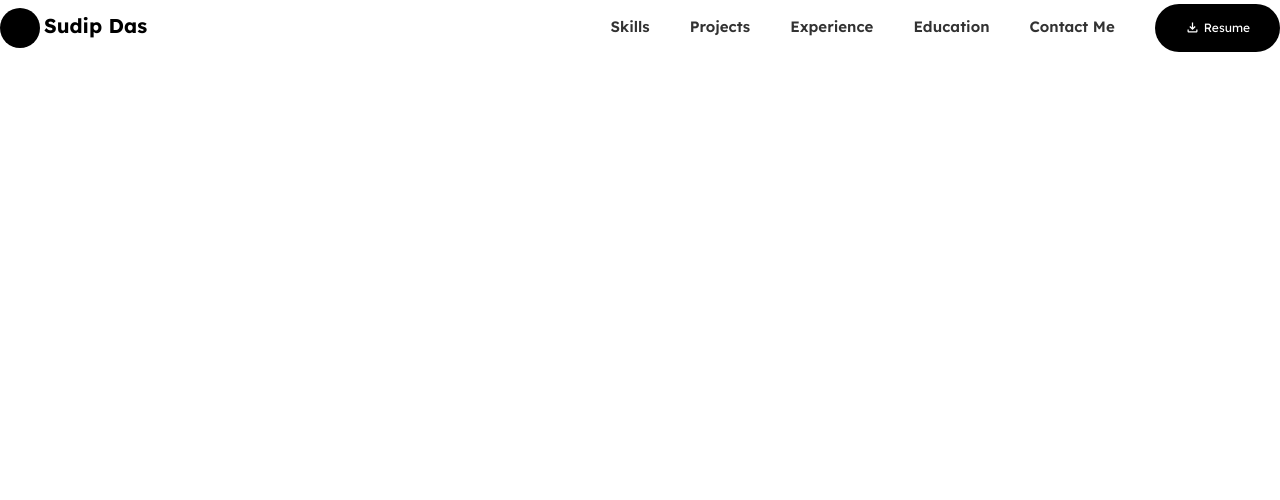
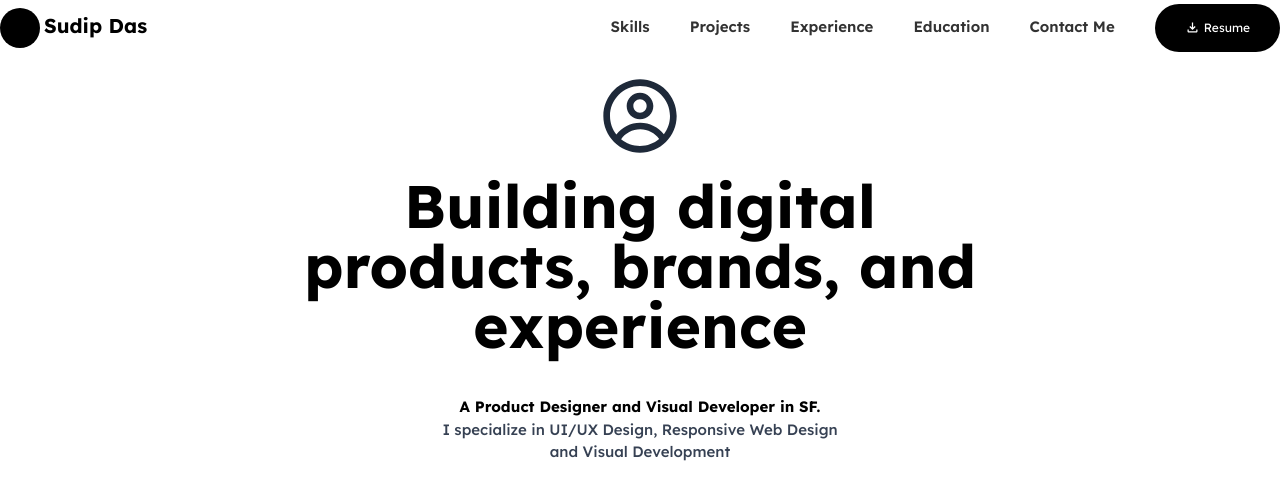
Before and after one commit to the-sudip/Portfolio, a Next.js app: page / in a window 1280 px wide. Shown: the top 500 px of the page. Built offline with nearby package versions, Linux system fonts and the light colour scheme.

Commit message:
Hero section added

```diff
--- /dev/null
+++ b/src/app/_components/HeroSection.js
@@ -0,0 +1,28 @@
+import React from "react";
+import { CgProfile } from "react-icons/cg";
+
+const HeroSection = () => {
+  return (
+    <div className="flex flex-col items-center bg-white gap-5 mt-5">
+      <div className="text-[80px] font-medium text-gray-800">
+        <CgProfile />
+      </div>
+      <div className="flex flex-col items-center font-bold text-6xl text-black">
+        <div>Building digital</div>
+        <div>products, brands, and</div>
+        <div>experience</div>
+      </div>
+      <div className="flex flex-col items-center font-medium text-[15px] text-gray-700 mt-5">
+        <p>
+          <span className="font-bold text-black">
+            A Product Designer and Visual Developer in SF.
+          </span>
+        </p>
+        <p>I specialize in UI/UX Design, Responsive Web Design</p>
+        <p>and Visual Development</p>
+      </div>
+    </div>
+  );
+};
+
+export default HeroSection;
--- a/src/app/layout.js
+++ b/src/app/layout.js
@@ -26,7 +26,6 @@ export default function RootLayout({ children }) {
   return (
     <html lang="en">
       <body
-        // className={`${geistSans.variable} ${geistMono.variable} antialiased`}
         className={`${lexend.className}`}
       >
         {children}
--- a/src/app/page.js
+++ b/src/app/page.js
@@ -1,14 +1,15 @@
-"use client"
+"use client";
 import Image from "next/image";
 import Button from "./_components/Button";
 import Navbar from "./_components/Navbar";
+import HeroSection from "./_components/HeroSection";
 
 export default function Home() {
   return (
-    // <div className=" bg-white w-[300px] h-[300px] flex justify-center items-center">
-    //   <Button type="filled" size="large">Button</Button>
-    // </div>
-    <Navbar />
 
+    <div className="bg-white">
+      <Navbar />
+      <HeroSection />
+    </div>
   );
 }
```
Also changed, not shown: src/app/_components/Education.js (added), src/app/_components/Experience.js (added), src/app/_components/Projects.js (added), src/app/_components/Skills.js (added).
